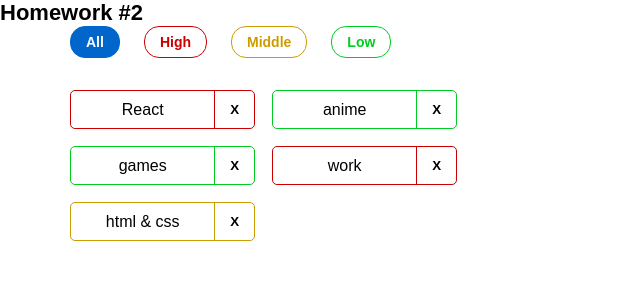
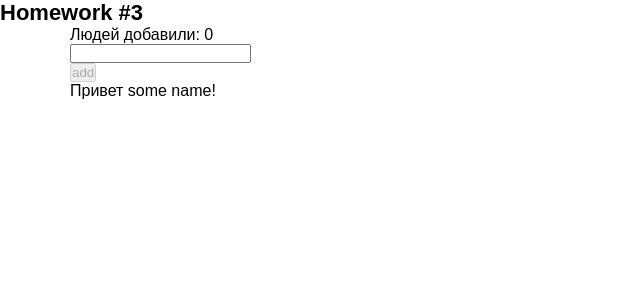
Before and after one commit to Kirill190611/hw2, a React (Create React App) app: page /#/pre-junior in a window 1280 px wide. Shown: the top 300 px of the page, without its empty margins (0-640 px from the left). Built offline with nearby package versions, Linux system fonts and the light colour scheme.

Commit message:
Started preparing HW3

```diff
--- a/src/s1-main/App.tsx
+++ b/src/s1-main/App.tsx
@@ -2,14 +2,15 @@
 import s from './App.module.css'
 import HW1 from '../s2-homeworks/hw01/HW1'
 import HW2 from "../s2-homeworks/hw02/HW2";
+import HW3 from "../s2-homeworks/hw03/HW3";
 
 function App() {
     return (
         <div className={s.App}>
             {/*<HW1/>*/}
             {/*раскомментировать по ходу выполнения*/}
-            <HW2/>
-            {/*<HW3/>*/}
+            {/*<HW2/>*/}
+            <HW3/>
             {/*<HW4/>*/}
 
             {/*при выполнении дз 5 и более - закомментировать здесь дз 1-4, так как они есть внутри дз 5*/}
--- a/src/s2-homeworks/hw03/GreetingContainer.tsx
+++ b/src/s2-homeworks/hw03/GreetingContainer.tsx
@@ -3,8 +3,8 @@
 import { UserType } from './HW3'
 
 type GreetingContainerPropsType = {
-    users: any // need to fix any
-    addUserCallback: any // need to fix any
+    users: UserType[] // need to fix any
+    addUserCallback: (name: string) => void // need to fix any
 }
 
 export const pureAddUser = (name: any, setError: any, setName: any, addUserCallback: any) => {
@@ -26,11 +26,11 @@
     addUserCallback,
 }) => {
     // деструктуризация пропсов
-    const [name, setName] = useState<any>('') // need to fix any
-    const [error, setError] = useState<any>('') // need to fix any
+    const [name, setName] = useState<string>('') // need to fix any
+    const [error, setError] = useState<string>('') // need to fix any
 
-    const setNameCallback = (e: any) => { // need to fix any
-        setName('some name') // need to fix
+    const setNameCallback = (e: ChangeEvent<HTMLInputElement>) => { // need to fix any
+        setName(e.currentTarget.value) // need to fix
 
         error && setError('')
     }
--- a/src/s2-homeworks/hw03/HW3.tsx
+++ b/src/s2-homeworks/hw03/HW3.tsx
@@ -4,12 +4,12 @@
 import GreetingContainer from './GreetingContainer'
 
 /*
-* 1 - описать тип UserType
-* 2 - указать нужный тип в useState с users
-* 3 - дописать типы и логику функции pureAddUserCallback и проверить её тестами
-* 4 - в файле GreetingContainer.tsx дописать типизацию пропсов
-* 5 - в файле GreetingContainer.tsx указать нужные типы в useState с name и error
-* 6 - в файле GreetingContainer.tsx дописать тип и логику функции setNameCallback
+* 1 - описать тип UserType +
+* 2 - указать нужный тип в useState с users +
+* 3 - дописать типы и логику функции pureAddUserCallback и проверить её тестами +
+* 4 - в файле GreetingContainer.tsx дописать типизацию пропсов +
+* 5 - в файле GreetingContainer.tsx указать нужные типы в useState с name и error +
+* 6 - в файле GreetingContainer.tsx дописать тип и логику функции setNameCallback +
 * 7 - в файле GreetingContainer.tsx дописать логику функций pureAddUser, pureOnBlur, pureOnEnter и проверить их тестами
 * 8 - в файле GreetingContainer.tsx вычислить количество добавленных и имя последнего (totalUsers, lastUserName)
 * 9 - в файле Greeting.tsx дописать типизацию пропсов
@@ -19,20 +19,22 @@
 
 // types
 export type UserType = {
-    _id: any // need to fix any
-    name: any // need to fix any
+    _id: string // need to fix any
+    name: string // need to fix any
 }
 
-export const pureAddUserCallback = (name: any, setUsers: any, users: any) => { // need to fix any
+export const pureAddUserCallback = (name: string, setUsers: (users: UserType[]) => void, users: UserType[]) => { // need to fix any
     const user = { // need to fix
+        _id: v1(),
+        name: name
     }
     setUsers([...users, user])
 }
 
 const HW3 = () => {
-    const [users, setUsers] = useState<any>([]) // need to fix any
+    const [users, setUsers] = useState<UserType[]>([]) // need to fix any
 
-    const addUserCallback = (name: any) => { // need to fix any
+    const addUserCallback = (name: string) => { // need to fix any
         pureAddUserCallback(name, setUsers, users)
     }
 
```
